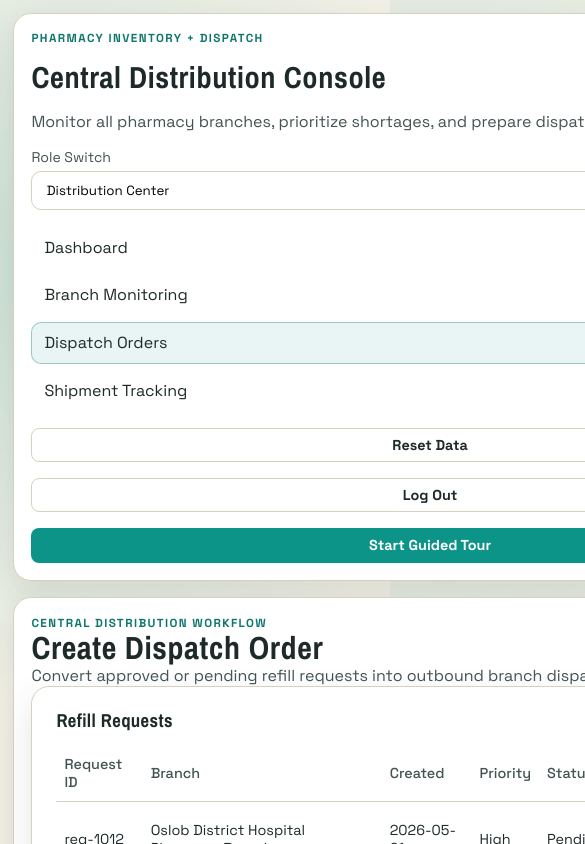
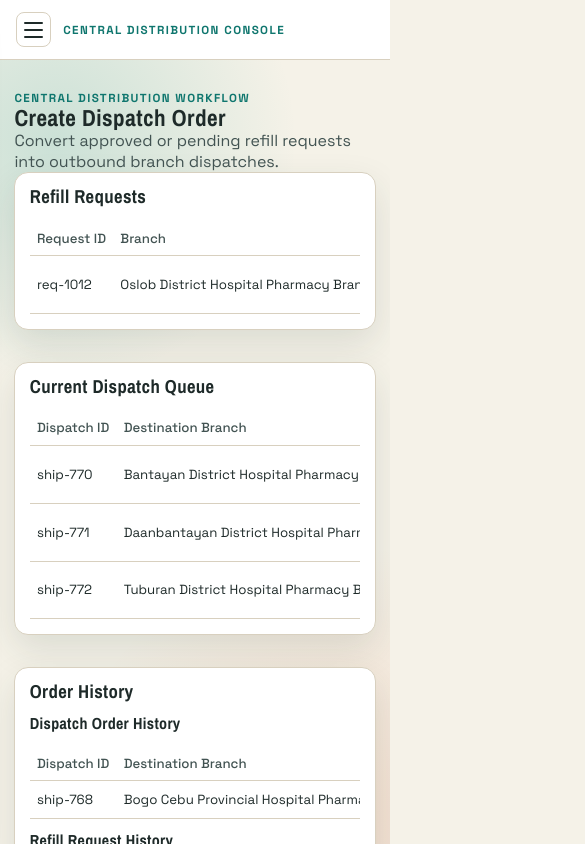
Before and after one commit to baronparedes/inventory-shipping-poc, a React (Vite) app: page /app/warehouse/shipping in a window 390 px wide. Shown: the top 844 px of the page, 585 px wide, since content can reach past the window. Built offline with nearby package versions, Linux system fonts and the light colour scheme.

Commit message:
feat: enhance StoreCustomerOrders with validation feedback and improved user experience

```diff
--- a/src/components/AppShell.tsx
+++ b/src/components/AppShell.tsx
@@ -53,11 +53,14 @@ export function AppShell({role}: AppShellProps) {
   const {setPreferredRole, selectedStoreId, setSelectedStoreId, resetPrototypeData} =
     usePrototypeState();
   const selectedStore = getStoreById(selectedStoreId) ?? stores[0];
+  const [isSidebarOpen, setIsSidebarOpen] = useState(false);
   const [isTourOpen, setIsTourOpen] = useState(false);
   const [isTourMinimized, setIsTourMinimized] = useState(false);
   const [tourRole, setTourRole] = useState<Role | null>(null);
   const [tourStepIndex, setTourStepIndex] = useState(0);
   const activeTourRole = tourRole ?? role;
+
+  const closeSidebar = () => setIsSidebarOpen(false);
 
   const tourSteps = useMemo<TourStep[]>(() => {
     if (activeTourRole === "store") {
@@ -235,7 +238,11 @@ export function AppShell({role}: AppShellProps) {
 
   return (
     <div className="app-shell">
-      <aside className="side-panel">
+      {isSidebarOpen ? (
+        <div className="nav-overlay" aria-hidden="true" onClick={closeSidebar} />
+      ) : null}
+
+      <aside className={`side-panel${isSidebarOpen ? " open" : ""}`}>
         <p className="eyebrow">Pharmacy Inventory + Dispatch</p>
         <h1>{roleTitles[role]}</h1>
         <p className="muted-copy">{roleDescriptions[role]}</p>
@@ -281,6 +288,7 @@ export function AppShell({role}: AppShellProps) {
               to={item.path}
               end
               className={({isActive}) => (isActive ? "nav-item active" : "nav-item")}
+              onClick={closeSidebar}
             >
               {item.label}
             </NavLink>
@@ -307,6 +315,22 @@ export function AppShell({role}: AppShellProps) {
       </aside>
 
       <main className="content-panel">
+        <div className="mobile-topbar">
+          <button
+            type="button"
+            className="hamburger-btn"
+            aria-label="Open navigation"
+            onClick={() => setIsSidebarOpen(true)}
+          >
+            <span />
+            <span />
+            <span />
+          </button>
+          <p className="eyebrow" style={{margin: 0}}>
+            {roleTitles[role]}
+          </p>
+        </div>
+
         <Outlet />
       </main>
 
--- a/src/index.css
+++ b/src/index.css
@@ -246,6 +246,23 @@ label {
   gap: 0.35rem;
   color: var(--ink-soft);
   font-size: 0.88rem;
+  align-content: start;
+}
+
+.required-star {
+  color: var(--alert);
+  font-weight: 700;
+}
+
+.input-error {
+  border-color: var(--alert) !important;
+  background: rgba(217, 72, 15, 0.04);
+}
+
+.field-error-msg {
+  color: var(--alert);
+  font-size: 0.78rem;
+  font-weight: 500;
 }
 
 .form-grid {
@@ -433,6 +450,18 @@ label {
   gap: 0.55rem;
 }
 
+.mobile-topbar {
+  display: none;
+}
+
+.hamburger-btn {
+  display: none;
+}
+
+.nav-overlay {
+  display: none;
+}
+
 .tour-choice-btn {
   width: 100%;
   border: 1px solid var(--line);
@@ -549,6 +578,7 @@ label {
   }
 }
 
+/* ── Tablet ───────────────────────────────────────────────────── */
 @media (max-width: 980px) {
   #root {
     padding: 0.8rem;
@@ -558,7 +588,10 @@ label {
     grid-template-columns: 1fr;
   }
 
-  .kpi-grid,
+  .kpi-grid {
+    grid-template-columns: repeat(2, minmax(0, 1fr));
+  }
+
   .form-grid,
   .inventory-layout {
     grid-template-columns: 1fr;
@@ -566,11 +599,6 @@ label {
 
   .side-panel {
     position: static;
-    max-height: none;
-    overflow: visible;
-  }
-
-  .tour-panel {
     max-height: none;
     overflow: visible;
   }
@@ -586,4 +614,238 @@ label {
   .timeline-summary-grid {
     grid-template-columns: 1fr;
   }
+
+  .mobile-topbar {
+    display: none;
+  }
 }
+
+/* ── Mobile ───────────────────────────────────────────────────── */
+@media (max-width: 640px) {
+  #root {
+    padding: 0;
+  }
+
+  .app-shell {
+    grid-template-columns: 1fr;
+    gap: 0;
+    min-height: 100vh;
+    border-radius: 0;
+  }
+
+  /* Sidebar becomes a fixed drawer */
+  .side-panel {
+    position: fixed;
+    top: 0;
+    left: 0;
+    width: min(300px, 85vw);
+    height: 100vh;
+    max-height: 100vh;
+    overflow-y: auto;
+    z-index: 50;
+    border-radius: 0 var(--radius) var(--radius) 0;
+    transform: translateX(-110%);
+    transition: transform 240ms ease;
+    box-shadow: var(--shadow);
+  }
+
+  .side-panel.open {
+    transform: translateX(0);
+  }
+
+  /* Backdrop overlay */
+  .nav-overlay {
+    position: fixed;
+    inset: 0;
+    background: rgba(18, 28, 27, 0.45);
+    z-index: 49;
+  }
+
+  /* Top bar replaces sidebar header on mobile */
+  .content-panel {
+    padding: 0;
+    border-radius: 0;
+    border: none;
+    box-shadow: none;
+    background: transparent;
+    min-height: 100vh;
+    display: flex;
+    flex-direction: column;
+  }
+
+  .mobile-topbar {
+    display: flex;
+    align-items: center;
+    gap: 0.75rem;
+    padding: 0.75rem 1rem;
+    background: var(--panel);
+    border-bottom: 1px solid var(--line);
+    position: sticky;
+    top: 0;
+    z-index: 10;
+    flex-shrink: 0;
+  }
+
+  /* Hamburger button */
+  .hamburger-btn {
+    display: flex;
+    flex-direction: column;
+    justify-content: center;
+    gap: 5px;
+    width: 2.2rem;
+    height: 2.2rem;
+    flex-shrink: 0;
+    background: transparent;
+    border: 1px solid var(--line);
+    border-radius: 8px;
+    padding: 0.4rem 0.45rem;
+    cursor: pointer;
+  }
+
+  .hamburger-btn span {
+    display: block;
+    height: 2px;
+    width: 100%;
+    background: var(--ink);
+    border-radius: 2px;
+  }
+
+  /* Content area below topbar */
+  section {
+    padding: 0.9rem;
+    flex: 1;
+  }
+
+  .section-head {
+    flex-direction: column;
+    align-items: flex-start;
+    gap: 0.5rem;
+  }
+
+  .section-head h2 {
+    font-size: 1.45rem;
+  }
+
+  .card {
+    padding: 0.9rem;
+    margin-bottom: 1rem;
+    border-radius: 14px;
+  }
+
+  .kpi-grid {
+    grid-template-columns: repeat(2, minmax(0, 1fr));
+    gap: 0.55rem;
+  }
+
+  .kpi-card {
+    padding: 0.75rem;
+  }
+
+  .kpi-value {
+    font-size: 1.4rem;
+  }
+
+  /* Scrollable tables */
+  .table-wrap {
+    overflow-x: auto;
+    -webkit-overflow-scrolling: touch;
+  }
+
+  table {
+    display: block;
+    overflow-x: auto;
+    -webkit-overflow-scrolling: touch;
+    white-space: nowrap;
+  }
+
+  th,
+  td {
+    padding: 0.55rem 0.45rem;
+    font-size: 0.83rem;
+  }
+
+  /* Bigger touch targets for buttons */
+  .primary-btn,
+  .secondary-btn {
+    padding: 0.6rem 0.85rem;
+    font-size: 0.88rem;
+    min-height: 2.4rem;
+  }
+
+  .actions-row {
+    flex-wrap: wrap;
+    gap: 0.5rem;
+  }
+
+  select,
+  input {
+    padding: 0.6rem 0.7rem;
+    font-size: 0.95rem;
+  }
+
+  .table-header {
+    flex-direction: column;
+    align-items: flex-start;
+    gap: 0.5rem;
+  }
+
+  /* Modals */
+  .modal-overlay {
+    align-items: flex-end;
+    padding: 0;
+  }
+
+  .modal-content {
+    width: 100%;
+    max-height: 90vh;
+    border-radius: var(--radius) var(--radius) 0 0;
+    padding: 1rem 0.9rem;
+  }
+
+  /* Tour dock sits at bottom full-width */
+  .tour-dock {
+    right: 0;
+    bottom: 0;
+    left: 0;
+    width: 100%;
+    border-radius: var(--radius) var(--radius) 0 0;
+    max-height: 72vh;
+  }
+
+  /* Landing / Login pages */
+  .landing-wrap,
+  .login-wrap {
+    margin: 0;
+    border-radius: 0;
+    border: none;
+    box-shadow: none;
+    min-height: 100vh;
+    padding: 1.5rem 1rem;
+  }
+
+  .landing-actions {
+    flex-direction: column;
+  }
+
+  .landing-actions a,
+  .landing-actions button {
+    width: 100%;
+    justify-content: center;
+  }
+
+  .login-card {
+    max-width: 100%;
+  }
+
+  .form-grid {
+    grid-template-columns: 1fr;
+  }
+
+  .preview-banner {
+    font-size: 0.87rem;
+  }
+
+  .shipment-timeline-list li {
+    white-space: normal;
+  }
+}
```
Also changed, not shown: src/routes/store/StoreCustomerOrders.tsx (+77 -15 lines).
